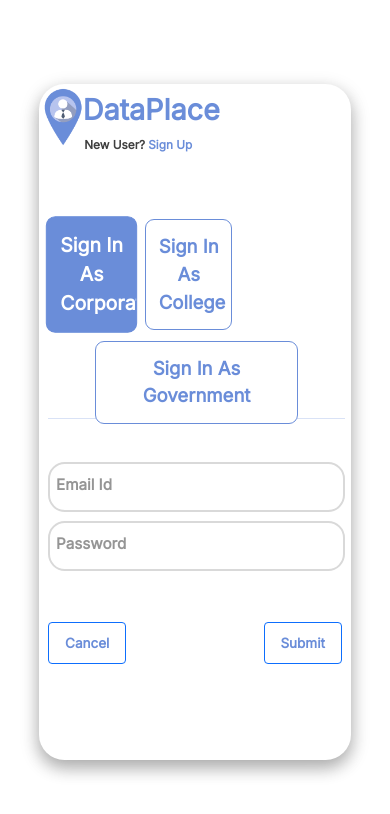
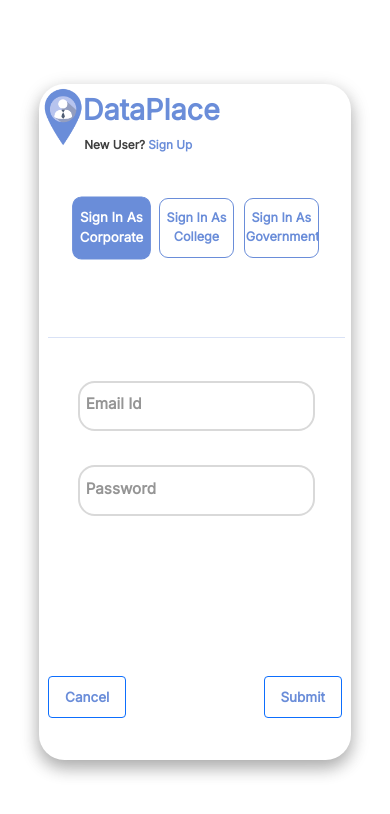
Before and after one commit to Aaditya1978/DataPlace, a React (Create React App) app in the folder frontend/: page /login in a window 390 px wide. Shown: the top 814 px of the page. Built offline with nearby package versions, Linux system fonts and the light colour scheme.

Commit message:
changed alignment of buttons

```diff
--- a/frontend/src/components/Login/Login.css
+++ b/frontend/src/components/Login/Login.css
@@ -1,12 +1,15 @@
 @import url('https://fonts.googleapis.com/css2?family=Inter&display=swap');
 
 .sign-up-in .main-card .credentials .credentials-form .login-add-height {
-    height: 35%;
+    height: 20%;
+}
+
+.login-input-wrapper {
+    left: 10%;
+    width: 80%;
 }
 
 .sign-up-in .main-card .credentials .credentials-form .user-selection .upper-button button:nth-child(3) {
-    position: absolute;
-    width: 30%;
     top: 38%;
     left: 16%;
 }
@@ -26,57 +29,14 @@
 
 @media screen and (max-width: 950px) {
     .sign-up-in .main-card .credentials .credentials-form .user-selection .upper-button button:nth-child(3) {
-        width: 45%;
-        left: 8%;
-    }
-}
-
-@media screen and (max-width: 820px) {
-    .sign-up-in .main-card .credentials .credentials-form .user-selection .upper-button button:nth-child(3) {
-        width: 45%;
-        left: 8%;
+        font-size: 1.5vh;
+        padding: 0.1vh;
+        font-weight: 900;
     }
 }
 
 @media screen and (max-width: 700px) {
     .sign-up-in .main-card .credentials .credentials-form .user-selection .upper-button button:nth-child(3) {
-        width: 35%;
-        left: 31%;
         z-index: 9;
     }
 }
-
-@media screen and (max-width: 630px) {
-    .sign-up-in .main-card .credentials .credentials-form .user-selection .upper-button button:nth-child(3) {
-        width: 45%;
-        left: 28%;
-    }
-}
-
-@media screen and (max-width: 548px) {
-    .sign-up-in .main-card .credentials .credentials-form .user-selection .upper-button button:nth-child(3) {
-        width: 55%;
-        left: 22%;
-    }
-}
-
-@media screen and (max-width: 474px) {
-    .sign-up-in .main-card .credentials .credentials-form .user-selection .upper-button button:nth-child(3) {
-        width: 65%;
-        left: 18%;
-    }
-}
-
-@media screen and (max-width: 384px) {
-    .sign-up-in .main-card .credentials .credentials-form .user-selection .upper-button button:nth-child(3) {
-        width: 65%;
-        left: 18%;
-    }
-}
-
-@media screen and (max-width: 330px) {
-    .sign-up-in .main-card .credentials .credentials-form .user-selection .upper-button button:nth-child(3) {
-        width: 90%;
-        left: 5%;
-    }
-}
--- a/frontend/src/components/Login/Login.jsx
+++ b/frontend/src/components/Login/Login.jsx
@@ -102,9 +102,9 @@ export default function Login() {
               {/* Information for corporate */}
               {feature === 0 && (
                 <Form className="my-form-1" onSubmit={() => setFeature(3)}>
-                  <Row style={{ marginBottom: "7vh" }}>
+                  <Row style={{ marginBottom: "10vh" }}>
                     <Col>
-                      <div className="input-block">
+                      <div className="input-block login-input-wrapper">
                         <input
                           type="email"
                           name="input-text"
@@ -118,9 +118,9 @@ export default function Login() {
                       </div>
                     </Col>
                   </Row>
-                  <Row style={{ marginBottom: "12vh" }}>
+                  <Row style={{ marginBottom: "25vh" }}>
                     <Col>
-                      <div className="input-block">
+                      <div className="input-block login-input-wrapper">
                         <input
                           type="password"
                           name="input-text"
@@ -156,9 +156,9 @@ export default function Login() {
               {/* information for college */}
               {feature === 1 && (
                 <Form className="my-form-1" onSubmit={() => setFeature(2)}>
-                  <Row style={{ marginBottom: "7vh" }}>
+                  <Row style={{ marginBottom: "10vh" }}>
                     <Col>
-                      <div className="input-block">
+                      <div className="input-block login-input-wrapper">
                         <input
                           type="email"
                           name="input-text"
@@ -172,9 +172,9 @@ export default function Login() {
                       </div>
                     </Col>
                   </Row>
-                  <Row style={{ marginBottom: "12vh" }}>
+                  <Row style={{ marginBottom: "25vh" }}>
                     <Col>
-                      <div className="input-block">
+                      <div className="input-block login-input-wrapper">
                         <input
                           type="password"
                           name="input-text"
@@ -210,9 +210,9 @@ export default function Login() {
               {/* Information for government */}
               {feature === 4 && (
                 <Form className="my-form-1">
-                  <Row style={{ marginBottom: "7vh" }}>
+                  <Row style={{ marginBottom: "10vh" }}>
                     <Col>
-                      <div className="input-block">
+                      <div className="input-block login-input-wrapper">
                         <input
                           type="email"
                           name="input-text"
@@ -226,9 +226,9 @@ export default function Login() {
                       </div>
                     </Col>
                   </Row>
-                  <Row style={{ marginBottom: "12vh" }}>
+                  <Row style={{ marginBottom: "25vh" }}>
                     <Col>
-                      <div className="input-block">
+                      <div className="input-block login-input-wrapper">
                         <input
                           type="password"
                           name="input-text"
--- a/frontend/src/components/Signup/Signup.css
+++ b/frontend/src/components/Signup/Signup.css
@@ -143,22 +143,24 @@ body {
 }
 
 .sign-up-in .main-card .credentials .credentials-form .user-selection {
-    /* position: absolute; */
-    /* width: 55%; */
     margin: 2%;
-    height: 15%;
-    text-align: center;
+    height: 20%;
 }
 
 .sign-up-in .main-card .credentials .credentials-form .user-selection .upper-button {
-    /* position: absolute; */
-    /* background-color: purple; */
-    /* text-align: center; */
+    display: grid;
+    grid-template-columns: auto auto auto;
+    justify-content: space-evenly;
+    gap: 10px;
+    height: 100px;
+    width: 100%;
     top: 2%;
+    padding: 15px;
 }
 
 .sign-up-in .main-card .credentials .credentials-form .user-selection .upper-button button {
     padding: 1.6vh;
+    text-align: center;
     font-family: 'Inter', sans-serif;
     font-weight: bold;
     font-size: 1.6vh;
@@ -171,17 +173,13 @@ body {
 }
 
 .sign-up-in .main-card .credentials .credentials-form .user-selection .upper-button button:nth-child(1) {
-    position: absolute;
-    width: 20%;
+    width: 100%;
     top: 20%;
-    left: 3%;
 }
 
 .sign-up-in .main-card .credentials .credentials-form .user-selection .upper-button button:nth-child(2) {
-    position: absolute;
-    width: 20%;
+    width: 100%;
     top: 20%;
-    left: 26%;
 }
 
 .sign-up-in .main-card .credentials .credentials-form .user-selection .upper-button button {
@@ -456,14 +454,21 @@ body {
         margin-top: 5vh;
     }
 
+    .sign-up-in .main-card .credentials .credentials-form .user-selection .upper-button {
+        top: 2%;
+        padding: 20px;
+    }
+
     .sign-up-in .main-card .credentials .credentials-form .user-selection .upper-button button:nth-child(1) {
-        width: 45%;
-        left: 8%;
+        font-size: 1.5vh;
+        padding: 0.1vh;
+        font-weight: 900;
     }
 
     .sign-up-in .main-card .credentials .credentials-form .user-selection .upper-button button:nth-child(2) {
-        width: 45%;
-        left: 8%;
+        font-size: 1.5vh;
+        padding: 0.1vh;
+        font-weight: 900;
     }
 
     .sign-up-in .main-card .credentials .credentials-form .my-form-1 div.input-block span.placeholder {
@@ -496,16 +501,6 @@ body {
     .sign-up-in .main-card .header .login-text {
         left: 10%;
         top: 8%;
-    }
-
-    .sign-up-in .main-card .credentials .credentials-form .user-selection .upper-button button:nth-child(1) {
-        width: 20%;
-        left: 3%;
-    }
-
-    .sign-up-in .main-card .credentials .credentials-form .user-selection .upper-button button:nth-child(2) {
-        width: 20%;
-        left: 26%;
     }
 
     .sign-up-in .main-card .credentials .credentials-form .my-form-1 div.input-block span.placeholder {
@@ -548,14 +543,10 @@ body {
     }
 
     .sign-up-in .main-card .credentials .credentials-form .user-selection .upper-button button:nth-child(1) {
-        width: 20%;
-        left: 3%;
         z-index: 9;
     }
 
     .sign-up-in .main-card .credentials .credentials-form .user-selection .upper-button button:nth-child(2) {
-        width: 20%;
-        left: 26%;
         z-index: 9;
     }
 
@@ -600,16 +591,6 @@ body {
         font-size: 1.4vh;
     }
 
-    .sign-up-in .main-card .credentials .credentials-form .user-selection .upper-button button:nth-child(1) {
-        width: 20%;
-        left: 3%;
-    }
-
-    .sign-up-in .main-card .credentials .credentials-form .user-selection .upper-button button:nth-child(2) {
-        width: 20%;
-        left: 26%;
-    }
-
     .sign-up-in .main-card .credentials .credentials-form .cancel-button {
         font-size: 1.8vh;
         width: 15vw;
@@ -627,23 +608,11 @@ body {
 @media screen and (max-width: 548px) {
     .sign-up-in .main-card .header .logo-name {
         left: 11%;
-        /* font-size: 3.4vh; */
     }
 
     .sign-up-in .main-card .header .login-text {
         left: 11.5%;
         top: 7.8%;
-        /* font-size: 1.4vh; */
-    }
-
-    .sign-up-in .main-card .credentials .credentials-form .user-selection .upper-button button:nth-child(1) {
-        width: 20%;
-        left: 3%;
-    }
-
-    .sign-up-in .main-card .credentials .credentials-form .user-selection .upper-button button:nth-child(2) {
-        width: 20%;
-        left: 26%;
     }
 
     .sign-up-in .main-card .credentials .credentials-form .separation-line {
@@ -680,16 +649,6 @@ body {
         top: 7.8%;
     }
 
-    .sign-up-in .main-card .credentials .credentials-form .user-selection .upper-button button:nth-child(1) {
-        width: 28%;
-        left: 3%;
-    }
-
-    .sign-up-in .main-card .credentials .credentials-form .user-selection .upper-button button:nth-child(2) {
-        width: 28%;
-        left: 34%;
-    }
-
     .sign-up-in .main-card .credentials .credentials-form .cancel-button {
         font-size: 1.6vh;
         width: 20vw;
@@ -712,16 +671,6 @@ body {
     .sign-up-in .main-card .header .login-text {
         left: 16%;
         top: 7%;
-    }
-
-    .sign-up-in .main-card .credentials .credentials-form .user-selection .upper-button button:nth-child(1) {
-        width: 32%;
-        left: 3%;
-    }
-
-    .sign-up-in .main-card .credentials .credentials-form .user-selection .upper-button button:nth-child(2) {
-        width: 32%;
-        left: 39%;
     }
 
     .sign-up-in .main-card .credentials .credentials-form .my-form-1 div.input-block span.placeholder {
@@ -750,16 +699,6 @@ body {
         top: 7%;
     }
 
-    .sign-up-in .main-card .credentials .credentials-form .user-selection .upper-button button:nth-child(1) {
-        width: 40%;
-        left: 3%;
-    }
-
-    .sign-up-in .main-card .credentials .credentials-form .user-selection .upper-button button:nth-child(2) {
-        width: 40%;
-        left: 50%;
-    }
-
     .sign-up-in .main-card .credentials .credentials-form .cancel-button {
         width: 25vw;
     }
```
